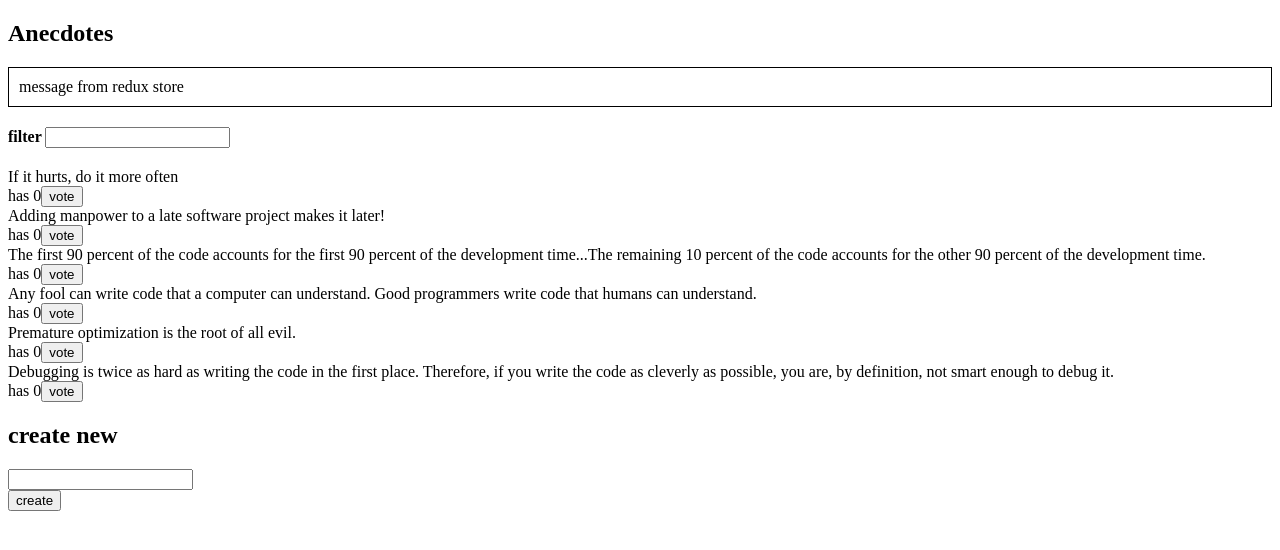
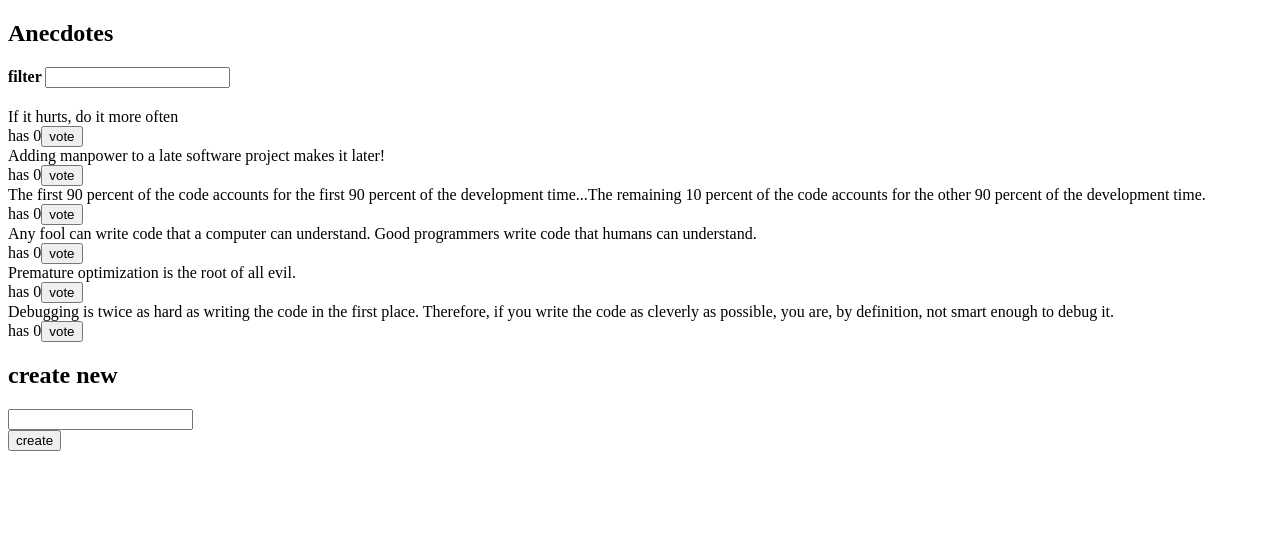
Before and after one commit to danutdotrar/FSO-recap, a React (Vite) app in the folder part6/redux-anecdotes/: page / in a window 1280 px wide. Shown: the top 550 px of the page. Built offline with nearby package versions, Linux system fonts and the light colour scheme.

Commit message:
Add notification message from state

```diff
--- a/part6/redux-anecdotes/src/components/AnecdoteForm.jsx
+++ b/part6/redux-anecdotes/src/components/AnecdoteForm.jsx
@@ -2,6 +2,7 @@ import React from "react";
 import { createNew } from "../reducers/anecdoteReducer";
 import { useDispatch } from "react-redux";
 import Notification from "./Notification";
+import { setMessage } from "../reducers/notificationReducer";
 
 const AnecdoteForm = () => {
     const dispatch = useDispatch();
@@ -11,6 +12,8 @@ const AnecdoteForm = () => {
 
         const inputValue = event.target.anecdote.value;
         dispatch(createNew(inputValue));
+
+        dispatch(setMessage(`"${inputValue}" anecdote has been added`));
 
         event.target.anecdote.value = "";
     };
--- a/part6/redux-anecdotes/src/components/Notification.jsx
+++ b/part6/redux-anecdotes/src/components/Notification.jsx
@@ -1,6 +1,10 @@
 import { useSelector } from "react-redux";
+import { useDispatch } from "react-redux";
+import { setMessage } from "../reducers/notificationReducer";
 
 const Notification = () => {
+    const dispatch = useDispatch();
+
     const notificationMessage = useSelector((state) => state.notification);
 
     const style = {
@@ -10,7 +14,19 @@ const Notification = () => {
         marginBottom: 20,
     };
 
-    return <div style={style}>{notificationMessage}</div>;
+    if (notificationMessage !== "") {
+        setTimeout(() => {
+            dispatch(setMessage(""));
+        }, 3000);
+    }
+
+    return (
+        <>
+            {notificationMessage && (
+                <div style={style}>{notificationMessage}</div>
+            )}
+        </>
+    );
 };
 
 export default Notification;
--- a/part6/redux-anecdotes/src/reducers/notificationReducer.js
+++ b/part6/redux-anecdotes/src/reducers/notificationReducer.js
@@ -6,7 +6,7 @@
 
 import { createSlice } from "@reduxjs/toolkit";
 
-const initialState = "message from redux store";
+const initialState = "";
 
 const notificationSlice = createSlice({
     name: "notification",
```
